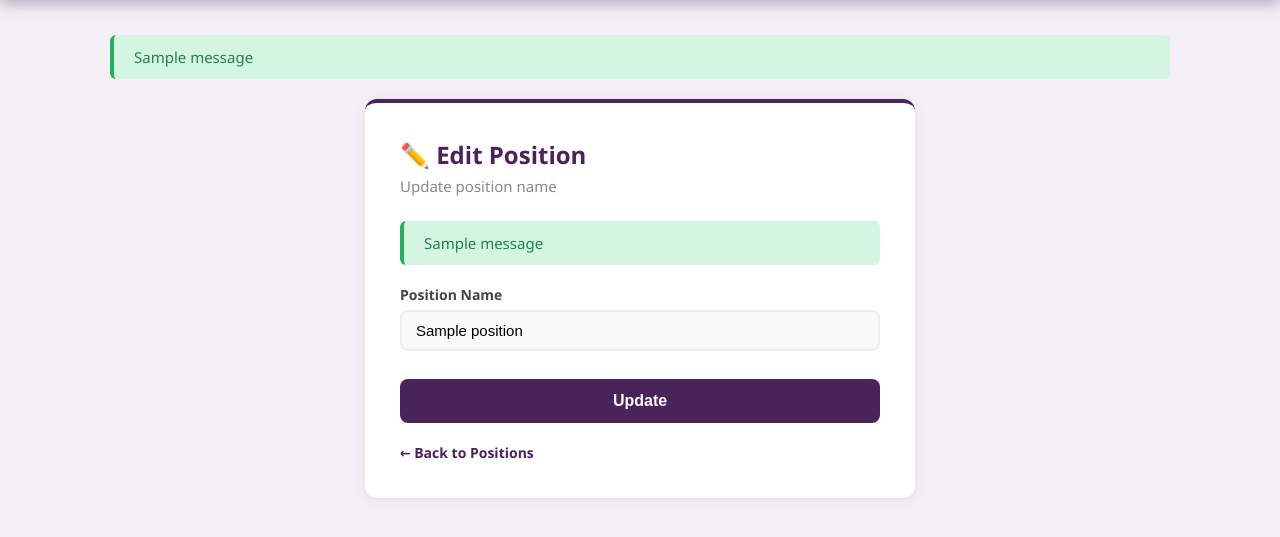
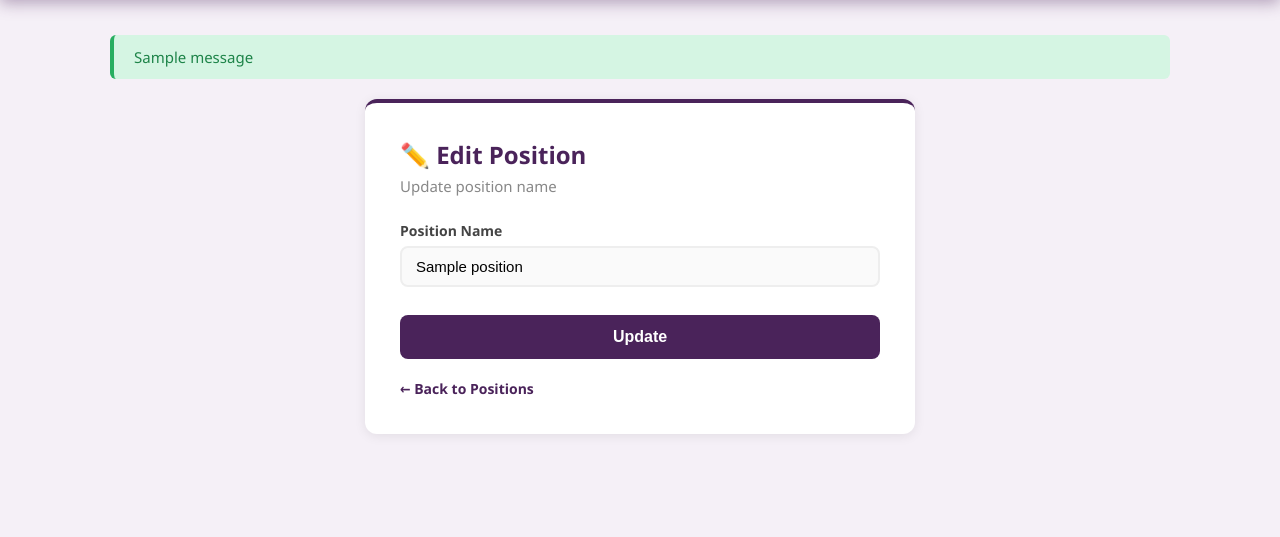
Before and after one commit to deepakstack-46/deepak.kudiyal-256A03, a Django app: template positions/templates/positions/position_form.html in a window 1280 px wide. Shown: the part 60-597 px from the top of the page. Run offline with Django 5.2, Linux system fonts and the light colour scheme; the template is opened without the code that fills it: most values are stand-ins (such as "Sample title", 1, 10 or a date in 2020); one stand-in notice (Sample message) is shown.

Commit message:
removed duplicate code

```diff
--- a/positions/templates/positions/position_form.html
+++ b/positions/templates/positions/position_form.html
@@ -6,12 +6,6 @@
 <div class="form-container">
     <h2>{% if position %}✏️ Edit Position{% else %}🎯 Create Position{% endif %}</h2>
     <p>{% if position %}Update position name{% else %}Add a new position{% endif %}</p>
-
-    {% if messages %}
-        {% for message in messages %}
-            <div class="alert">{{ message }}</div>
-        {% endfor %}
-    {% endif %}
 
     <form method="POST">
         {% csrf_token %}
--- a/positions/templates/positions/position_list.html
+++ b/positions/templates/positions/position_list.html
@@ -8,11 +8,6 @@
     <a href="{% url 'position_create' %}" class="btn btn-primary">+ Add Position</a>
 </div>
 
-{% if messages %}
-    {% for message in messages %}
-        <div class="alert">{{ message }}</div>
-    {% endfor %}
-{% endif %}
 
 <table>
     <tr>
```
